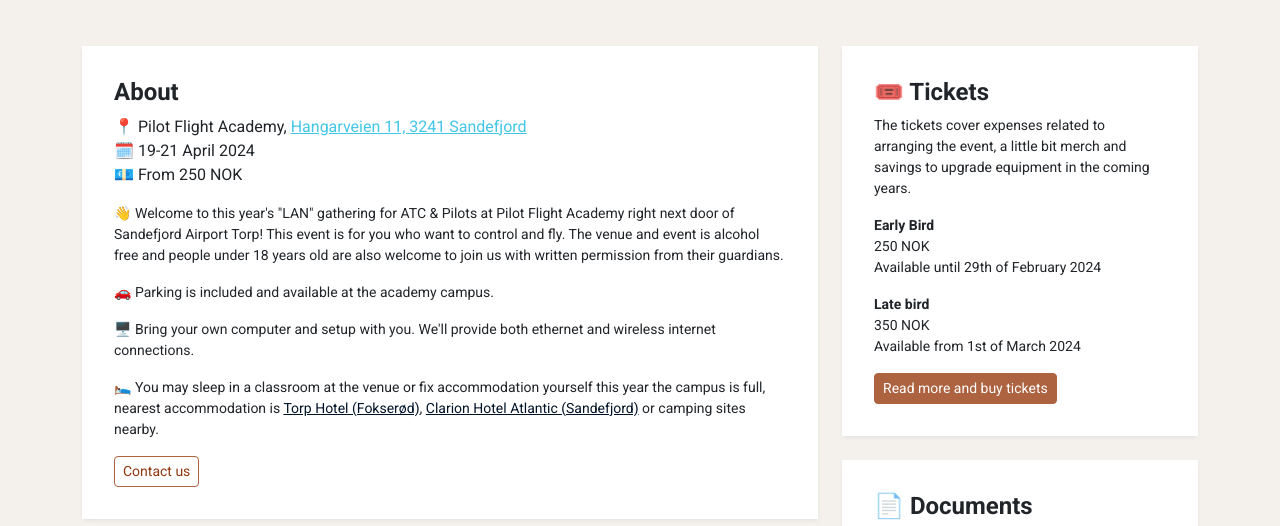
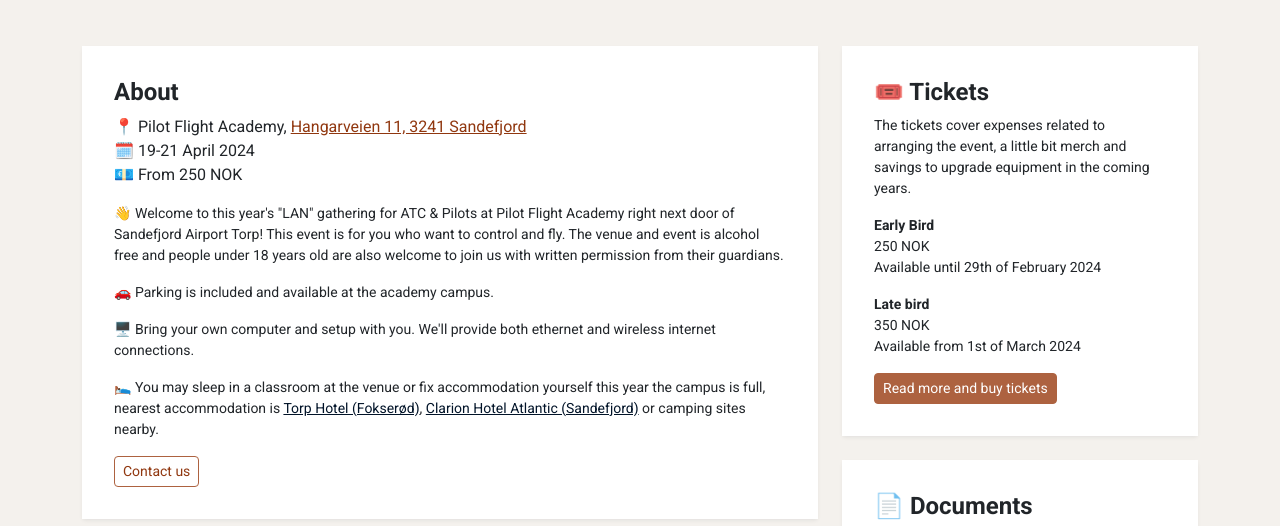
Before and after one commit to Vatsim-Scandinavia/norwaylive, a plain HTML site: page index.html in a window 1280 px wide. In both pictures the pointer is over the link "Hangarveien 11, 3241 Sandefjord". Shown: the part 242-768 px from the top of the page. Drawn offline with Linux system fonts and the light colour scheme.

Commit message:
fix: a hover color

```diff
--- a/css/style.css
+++ b/css/style.css
@@ -61,7 +61,7 @@ a{
 }
 
 a:hover{
-    color: #43c6e7;
+    color: #90370f;
 }
 
 /* Headings */
```
